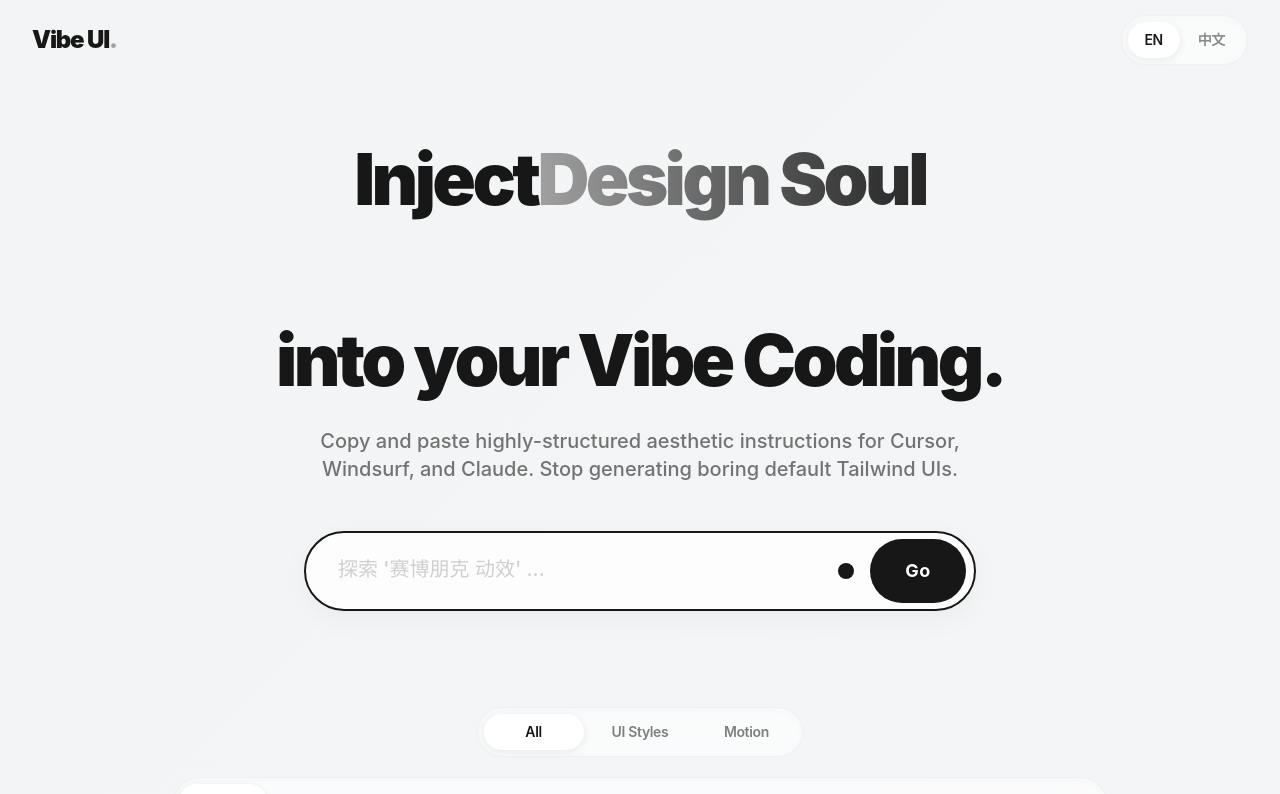
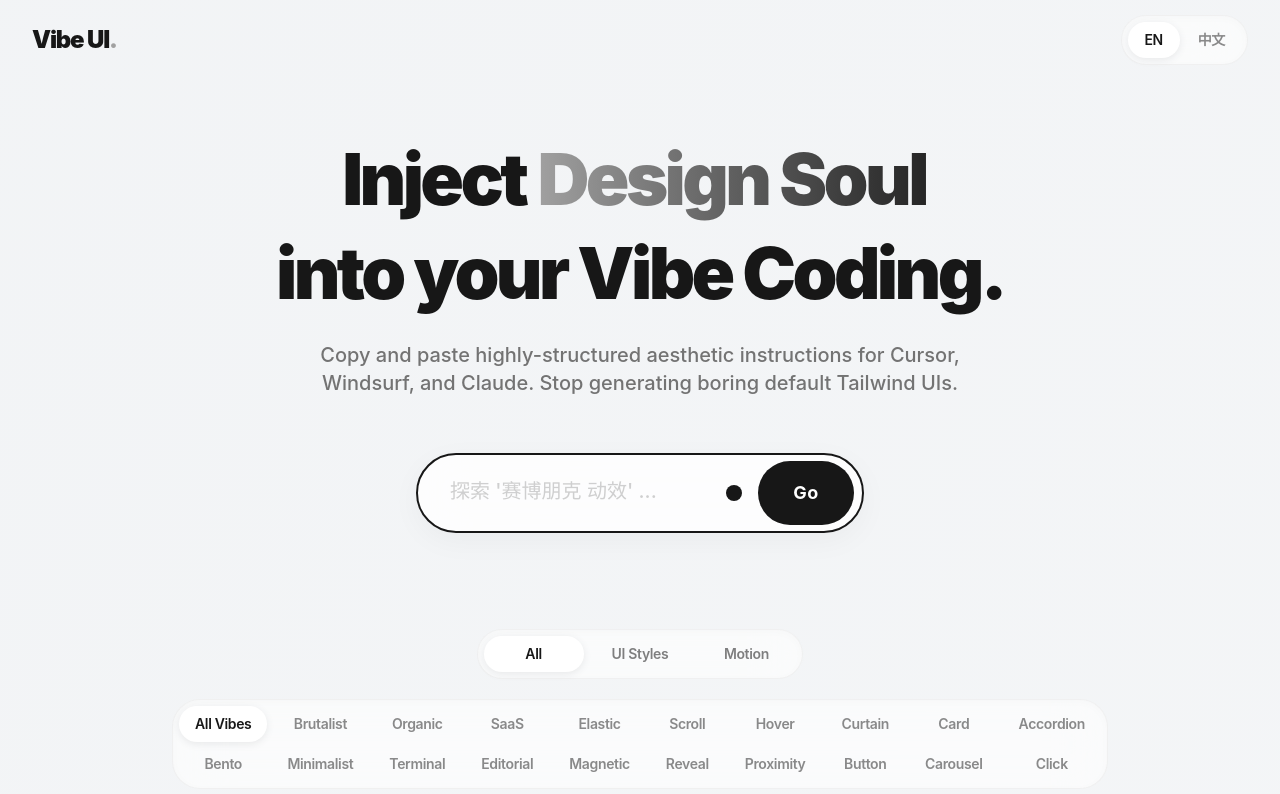
Before and after one commit to ZhuAnQi123/vibe-ui-web, a Next.js app: page /en in a window 1280 px wide. Shown: the top 794 px of the page. Built offline with nearby package versions, Linux system fonts and the light colour scheme.

Commit message:
feat: opening

```diff
--- a/src/app/[locale]/ClientHome.tsx
+++ b/src/app/[locale]/ClientHome.tsx
@@ -23,6 +23,29 @@ const fluidSpring = {
   mass: 0.8,
 };
 
+const pageContentVariants = {
+  hidden: { opacity: 0 },
+  visible: {
+    opacity: 1,
+    transition: {
+      staggerChildren: 0.1,
+      delayChildren: 0.2,
+    },
+  },
+};
+
+const pageItemVariants = {
+  hidden: { opacity: 0, y: 20 },
+  visible: {
+    opacity: 1,
+    y: 0,
+    transition: {
+      duration: 0.6,
+      ease: [0.16, 1, 0.3, 1], // 优雅的 Ease-out (Expo)
+    },
+  },
+};
+
 export const ClientHome = ({
   initialItems,
   locale,
@@ -37,6 +60,15 @@ export const ClientHome = ({
   const router = useRouter();
   const pathname = usePathname();
   const [showScrollTop, setShowScrollTop] = useState(false);
+  const [isOpening, setIsOpening] = useState(true);
+
+  // 开场动画生命周期控制：1.5s 后触发转场过渡
+  useEffect(() => {
+    const timer = setTimeout(() => {
+      setIsOpening(false);
+    }, 1500);
+    return () => clearTimeout(timer);
+  }, []);
 
   const [filterState, setFilterState] = useState<FilterState>(() => {
     const params = new URLSearchParams();
@@ -87,43 +119,140 @@ export const ClientHome = ({
   );
 
   return (
-    <main className="min-h-screen bg-vibe-flow font-sans selection:bg-neutral-900 selection:text-white relative">
-      <header className="w-full h-20 flex items-center justify-between px-8 max-w-7xl mx-auto gap-4 relative">
-        <div className="text-2xl font-black tracking-tighter text-neutral-900 shrink-0">
+    <main className="min-h-screen bg-vibe-flow font-sans selection:bg-neutral-900 selection:text-white relative overflow-x-hidden">
+      {/* 1. 开场动画全屏 Overlay 阶段 */}
+      <AnimatePresence>
+        {isOpening && (
+          <motion.div
+            initial={{ opacity: 1 }}
+            exit={{
+              y: "-100%", // 像高级大剧院幕布一样向上滑出物理视口
+              transition: {
+                duration: 0.95,
+                ease: [0.76, 0, 0.24, 1] // 极度丝滑的 Quintic Ease-In-Out
+              }
+            }}
+            className="fixed inset-0 z-50 bg-neutral-950 flex flex-col items-center justify-center px-4 origin-top"
+          >
+            <div className="flex flex-col md:flex-row items-center justify-center gap-6 md:gap-10 max-w-6xl w-full">
+
+              {/* 中央两行主文字 */}
+              <div className="flex flex-col items-center md:items-start text-center md:text-left gap-2 shrink-0">
+                {/* 第一行文字 */}
+                <motion.div
+                  initial={{ opacity: 0, z: -10, y: 20, scale: 0.95 }}
+                  animate={{
+                    opacity: 1,
+                    z: 0,
+                    y: 0,
+                    scale: 1,
+                    transition: { duration: 0.8, ease: [0.16, 1, 0.3, 1] }
+                  }}
+                  className="text-2xl md:text-3xl font-medium tracking-tight text-neutral-200/95"
+                >
+                  通过精准提示词高度还原你想要的
+                </motion.div>
+
+                {/* 第二行文字 */}
+                <motion.div
+                  initial={{ opacity: 0, z: -10, y: 20, scale: 0.95 }}
+                  animate={{
+                    opacity: 1,
+                    z: 0,
+                    y: 0,
+                    scale: 1,
+                    transition: { duration: 0.8, delay: 0.15, ease: [0.16, 1, 0.3, 1] }
+                  }}
+                  className="text-4xl md:text-5xl font-extrabold tracking-tight text-white"
+                >
+                  Vibe Coding页面
+                </motion.div>
+              </div>
+
+              {/* 右侧 Logo 品牌登场 */}
+              <motion.div
+                layoutId="brand-logo"
+                initial={{ opacity: 0, scale: 0.8, x: 20 }}
+                animate={{
+                  opacity: 1,
+                  scale: 1,
+                  x: 0,
+                  transition: {
+                    duration: 0.7,
+                    delay: 0.4,
+                    type: "spring",
+                    stiffness: 120,
+                    damping: 14
+                  }
+                }}
+                className="px-6 py-3 rounded-2xl bg-white text-neutral-950 text-2xl md:text-3xl font-black tracking-tighter shadow-[0_0_40px_rgba(255,255,255,0.15)] flex items-center justify-center"
+              >
+                Vibe UI.
+              </motion.div>
+            </div>
+          </motion.div>
+        )}
+      </AnimatePresence>
+
+      {/* 2. 主页面内容：在 isOpening 为 false 时或过渡期无缝衔接 */}
+      <header className="w-full h-20 flex items-center justify-between px-8 max-w-7xl mx-auto gap-4 relative z-10">
+        {/* Logo 轨迹过渡目标 */}
+        <div className="shrink-0">
+          {!isOpening ? (
+            <motion.div
+              layoutId="brand-logo"
+              transition={{ duration: 0.85, ease: [0.16, 1, 0.3, 1] }} // 与幕布上滑完美合拍的物理路径
+              className="text-2xl font-black tracking-tighter text-neutral-900 cursor-default bg-transparent p-0"
+            >
               Vibe UI<span className="text-neutral-400">.</span>
+            </motion.div>
+          ) : (
+            <div className="w-[100px] h-8" /> // 保持占位
+          )}
         </div>
         <div className="flex items-center gap-4 min-w-0">
-
           <LanguageToggle />
         </div>
       </header>
 
-      <section className="w-full pt-14 pb-12 px-4 flex flex-col items-center text-center">
+      {/* 主视觉 Hero 区域 */}
+      <section className="w-full pt-14 pb-12 px-4 flex flex-col items-center text-center relative z-10">
+        <motion.div
+          variants={pageContentVariants}
+          initial="hidden"
+          animate={!isOpening ? "visible" : "hidden"}
+          className="w-full flex flex-col items-center"
+        >
           <h1 className="text-6xl md:text-7xl font-black tracking-tighter text-neutral-900 max-w-4xl leading-[1.2] flex flex-wrap justify-center items-baseline gap-y-2">
             {locale === "zh" ? (
               <>
-              {t.hero.titleInject}
-              <span className="text-transparent bg-clip-text bg-gradient-to-r from-neutral-400 to-neutral-800 align-baseline px-2">
+                <span className="text-neutral-900">{t.hero.titleInject}</span>
+                <span className="text-transparent bg-clip-text bg-gradient-to-r from-neutral-400 to-neutral-800 align-baseline px-2 inline-block">
                   {t.hero.titleHighlight}
                 </span>
-              {t.hero.titleSuffix}
+                <span>{t.hero.titleSuffix}</span>
               </>
             ) : (
               <>
-              {t.hero.titleInject}{" "}
-              <span className="text-transparent bg-clip-text bg-gradient-to-r from-neutral-400 to-neutral-800">
+                <span className="mr-3">{t.hero.titleInject}</span>
+                <span className="text-transparent bg-clip-text bg-gradient-to-r from-neutral-400 to-neutral-800 inline-block mr-3">
                   {t.hero.titleHighlight}
-              </span>{" "}
+                </span>
                 <br />
-              {t.hero.titleSuffix}
+                <span className="w-full">{t.hero.titleSuffix}</span>
               </>
             )}
           </h1>
 
-        <p className="mt-6 text-lg md:text-xl text-neutral-500 font-medium max-w-2xl">
+          {/* 搜索和描述部分采用 Stagger 阶梯渐显 */}
+          <motion.p
+            variants={pageItemVariants}
+            className="mt-6 text-lg md:text-xl text-neutral-500 font-medium max-w-2xl"
+          >
             {t.hero.description}
-        </p>
+          </motion.p>
 
+          <motion.div variants={pageItemVariants} className="w-full max-w-md mt-2">
             <HeroSearch
               value={filterState.q}
               onChange={(q) =>
@@ -133,14 +262,24 @@ export const ClientHome = ({
                 }))
               }
             />
+          </motion.div>
+        </motion.div>
       </section>
 
+      {/* 过滤器与风格网格卡片 */}
+      <motion.div
+        initial={{ opacity: 0, y: 30 }}
+        animate={!isOpening ? { opacity: 1, y: 0 } : { opacity: 0, y: 30 }}
+        transition={{ duration: 0.8, delay: 0.4, ease: [0.16, 1, 0.3, 1] }}
+        className="relative z-10"
+      >
         <StyleGrid
           items={filteredItems}
           activeType={filterState.type}
           onTypeChange={(type) => setFilterState((prev) => ({ ...prev, type }))}
           typeOptions={filterOptions.types}
         />
+      </motion.div>
 
       {/* 回到顶部悬浮按钮 */}
       <AnimatePresence>
```
Lines whose indentation alone changed are shown as unchanged.
